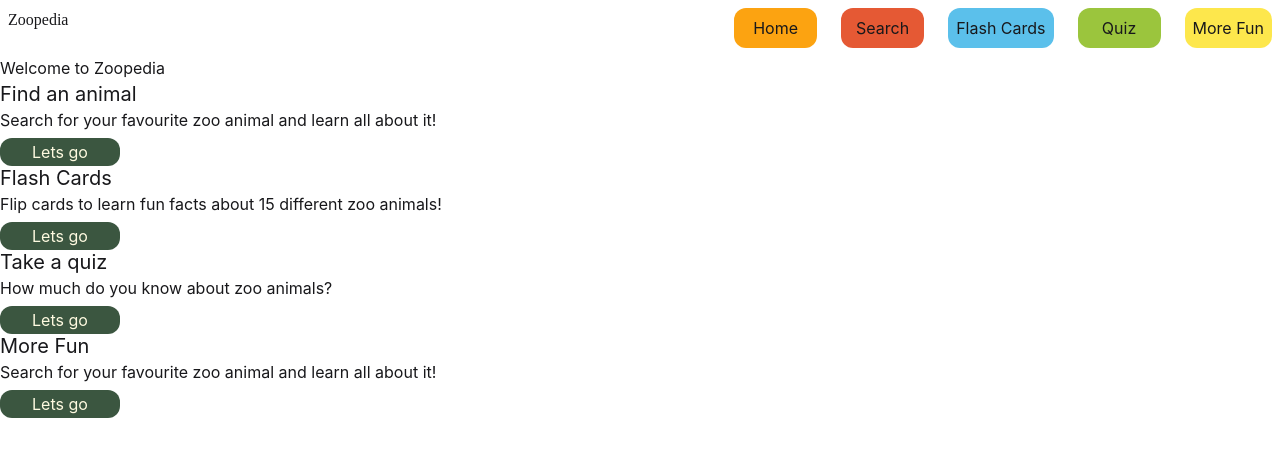
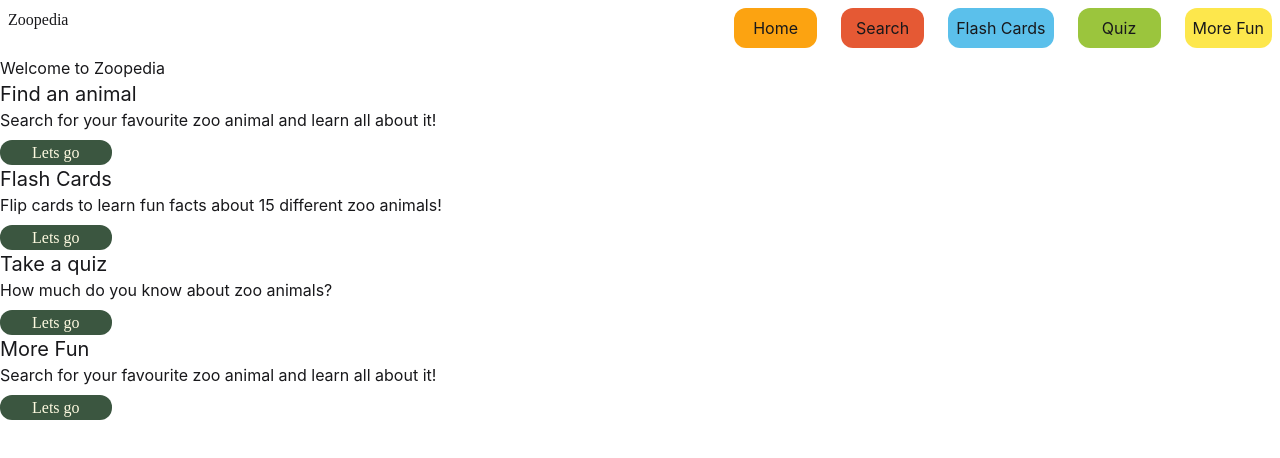
Before and after one commit to CFG-Group-7/CFG-Group-Project, a React (Vite) app: page / in a window 1280 px wide. Shown: the top 458 px of the page. Built offline with nearby package versions, Linux system fonts and the light colour scheme.

Commit message:
Added text-font to pagelink

```diff
--- a/src/components/FeatureCard.jsx
+++ b/src/components/FeatureCard.jsx
@@ -9,7 +9,7 @@ export default function FeatureCard(props) {
         <div>
             <h2 className="text-xl">{props.title}</h2>
             <p className="mb-2">{props.description}</p>
-            <Link className="bg-[#3B5640] text-[#FEFAE0] text-base rounded-xl w-96 p-1 pr-8 pl-8" to={props.pageLink}>Lets go</Link>
+            <Link className="bg-[#3B5640] text-[#FEFAE0] font-[irish-grover] text-base rounded-xl w-96 p-1 pr-8 pl-8" to={props.pageLink}>Lets go</Link>
         </div>
     );
 }
```
